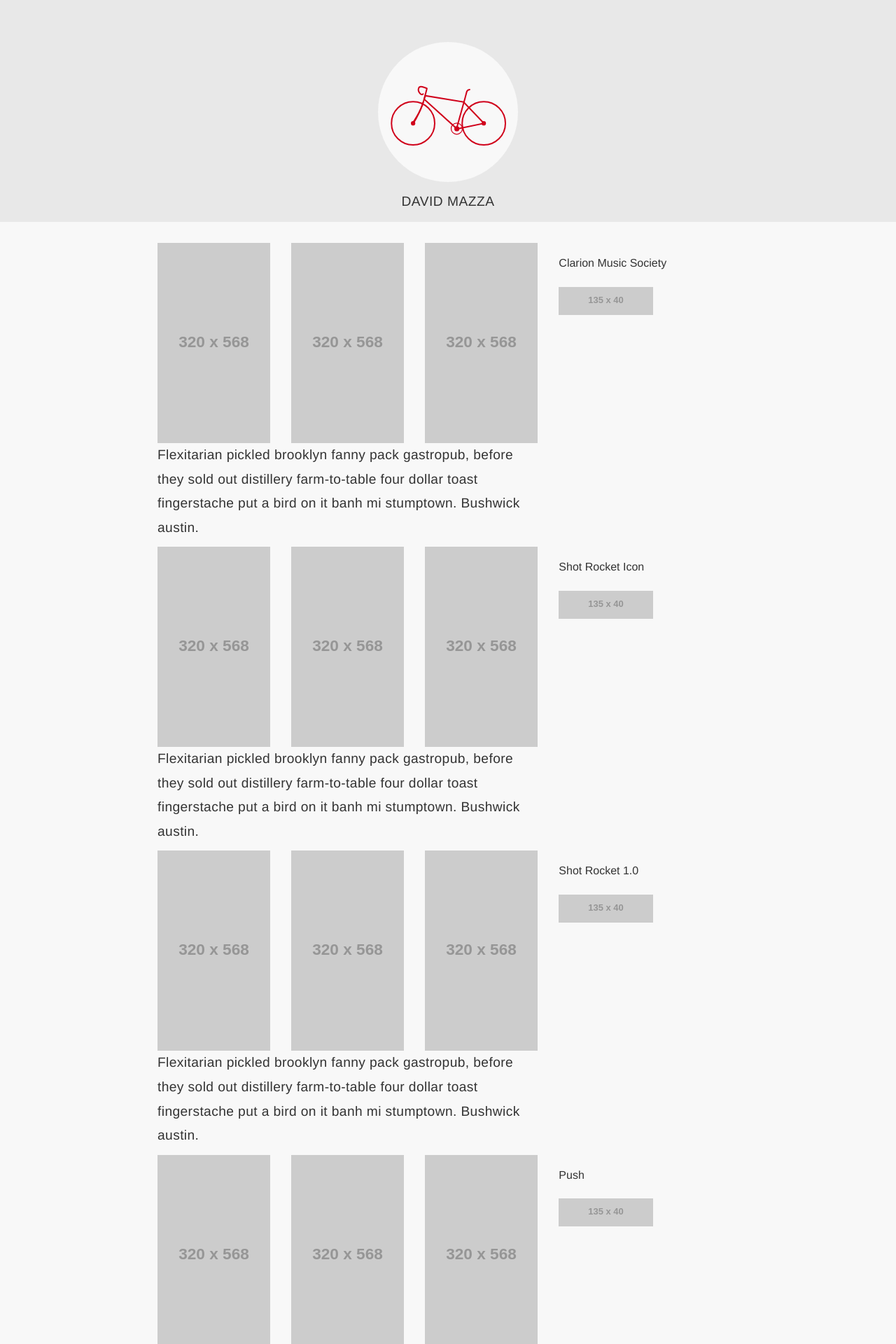
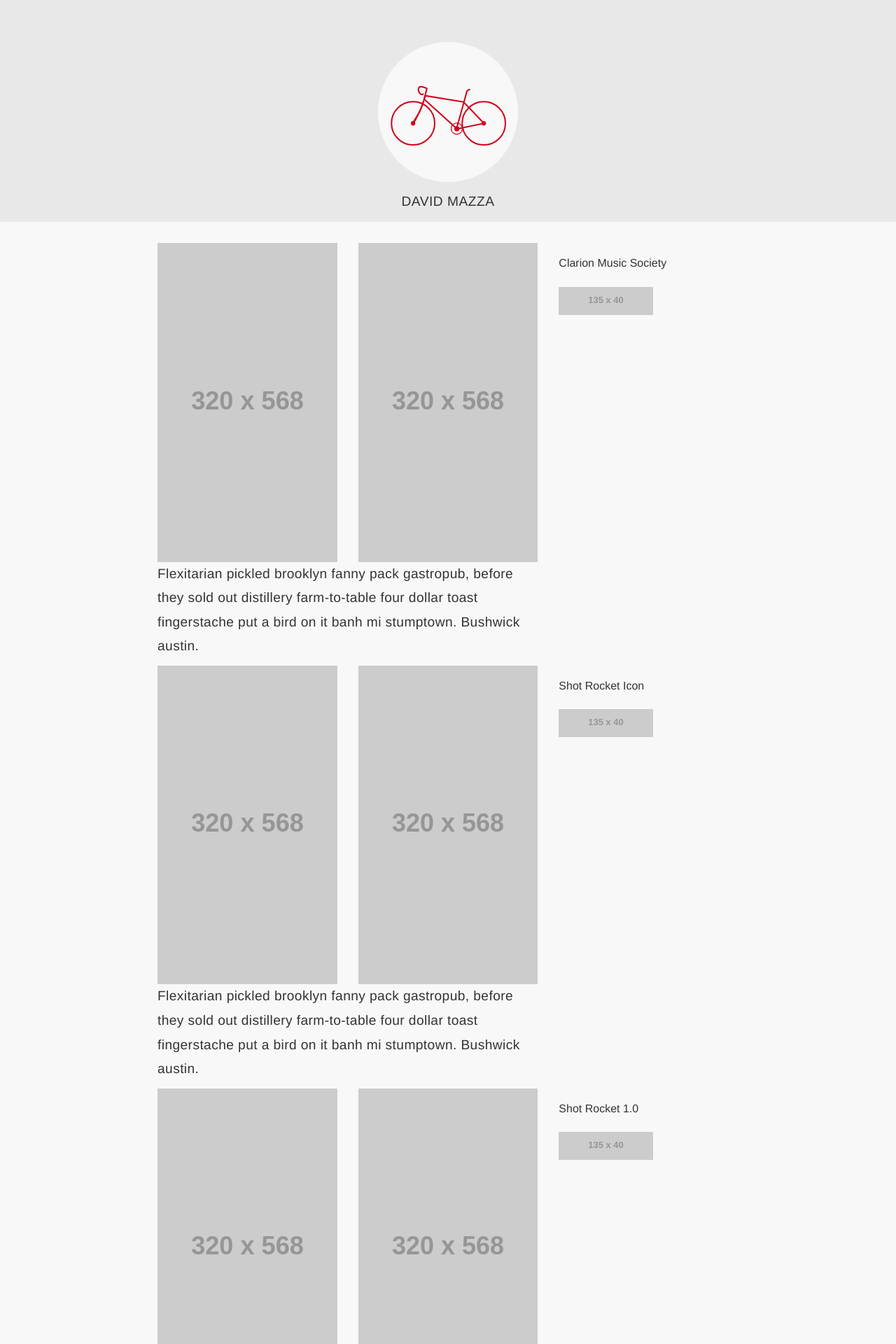
Before and after one commit to dmzza/dmzza, a Jekyll site: the page built from index.html, in a window 1280 px wide. Shown: the top 1920 px of the page at 70% size. Built offline with Jekyll 4.4.1, drawn with Linux system fonts in a browser that asks for light colours; nearby versions of some CDN libraries; grey boxes are pictures that could not be loaded.

Commit message:
Adapt layout for the iPhone

```diff
--- a/_includes/ios.html
+++ b/_includes/ios.html
@@ -4,15 +4,16 @@
       <div class="visible-xs">
         <h1>{{ post.title }}</h1>
       </div>
-      <div class="row">
-        {% if post.thumbnail %}
-          <img class="col-sm-4 col-xs-8" src="https://placehold.it/320x568" class="img-responsive">
-          <img class="col-sm-4 col-xs-8" src="https://placehold.it/320x568" class="img-responsive">
-          <img class="col-sm-4 col-xs-8" src="https://placehold.it/320x568" class="img-responsive">
-        {% else %}
-          <img class="col-sm-4 col-xs-8" src="" class="img-responsive blank">
-        {% endif %}
-
+      <div style="overflow-x:scroll; overflow-y: hidden;">
+        <div class="row" style="width:860px;">
+          {% if post.thumbnail %}
+            <img class="col-xs-4" src="https://placehold.it/320x568">
+            <img class="col-xs-4" src="https://placehold.it/320x568">
+            <img class="col-xs-4" src="https://placehold.it/320x568">
+          {% else %}
+            <img class="col-xs-4" src="" class="img-responsive blank">
+          {% endif %}
+        </div>
       </div>
       <p>
         Flexitarian pickled brooklyn fanny pack gastropub, before they sold out distillery farm-to-table four dollar toast fingerstache put a bird on it banh mi stumptown. Bushwick austin.
```
